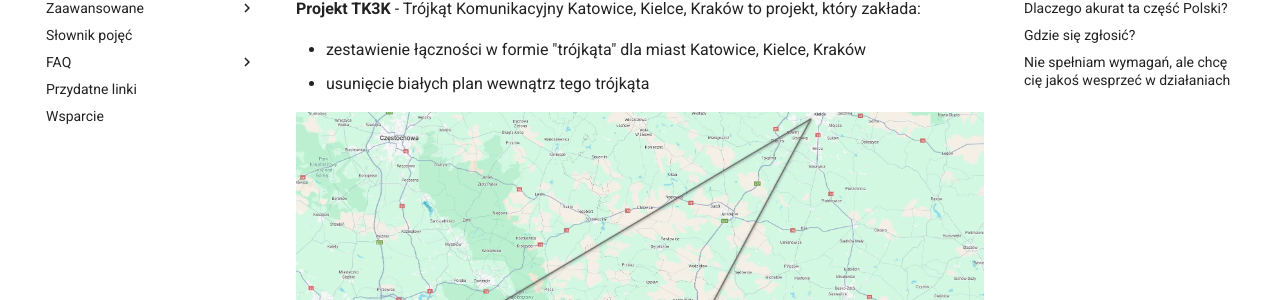
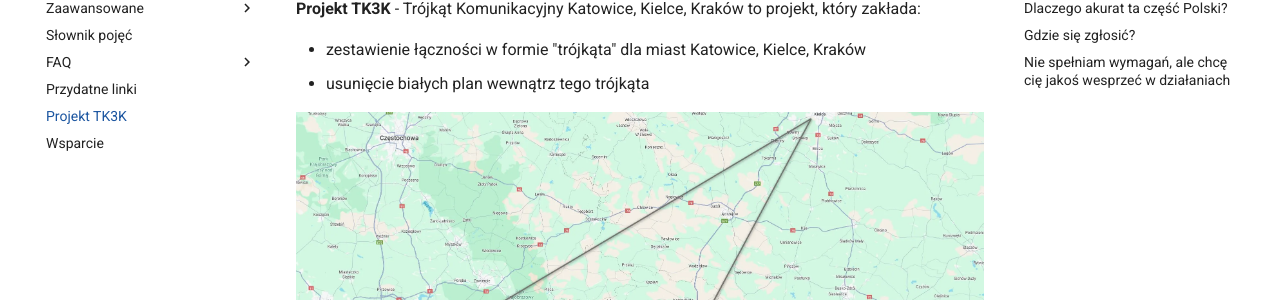
Before and after one commit to deFAT64/meshcore-manual-pl, an MkDocs documentation site: the page built from docs/projektTK3K.md, in a window 1280 px wide. Shown: the part 184-484 px from the top of the page. Built offline with MkDocs 1.6.1 and Material for MkDocs 9.7.7, drawn with Linux system fonts in a browser that asks for light colours; comment, search, counter and statistics services are not loaded.

Commit message:
Update mkdocs.yml

```diff
--- a/mkdocs.yml
+++ b/mkdocs.yml
@@ -33,6 +33,7 @@ nav:
     - 'Najczęściej zadawane pytania': './faq/faq.md'
     - 'Dlaczego nie Meshtastic': './faq/dlaczegoNieMeshtastic.md'
   - 'Przydatne linki': './przydatneLinki.md'
+  - Projekt TK3K: './projektTK3K.md'
   - 'Wsparcie': './wsparcie.md'
 theme:
   palette:
```
